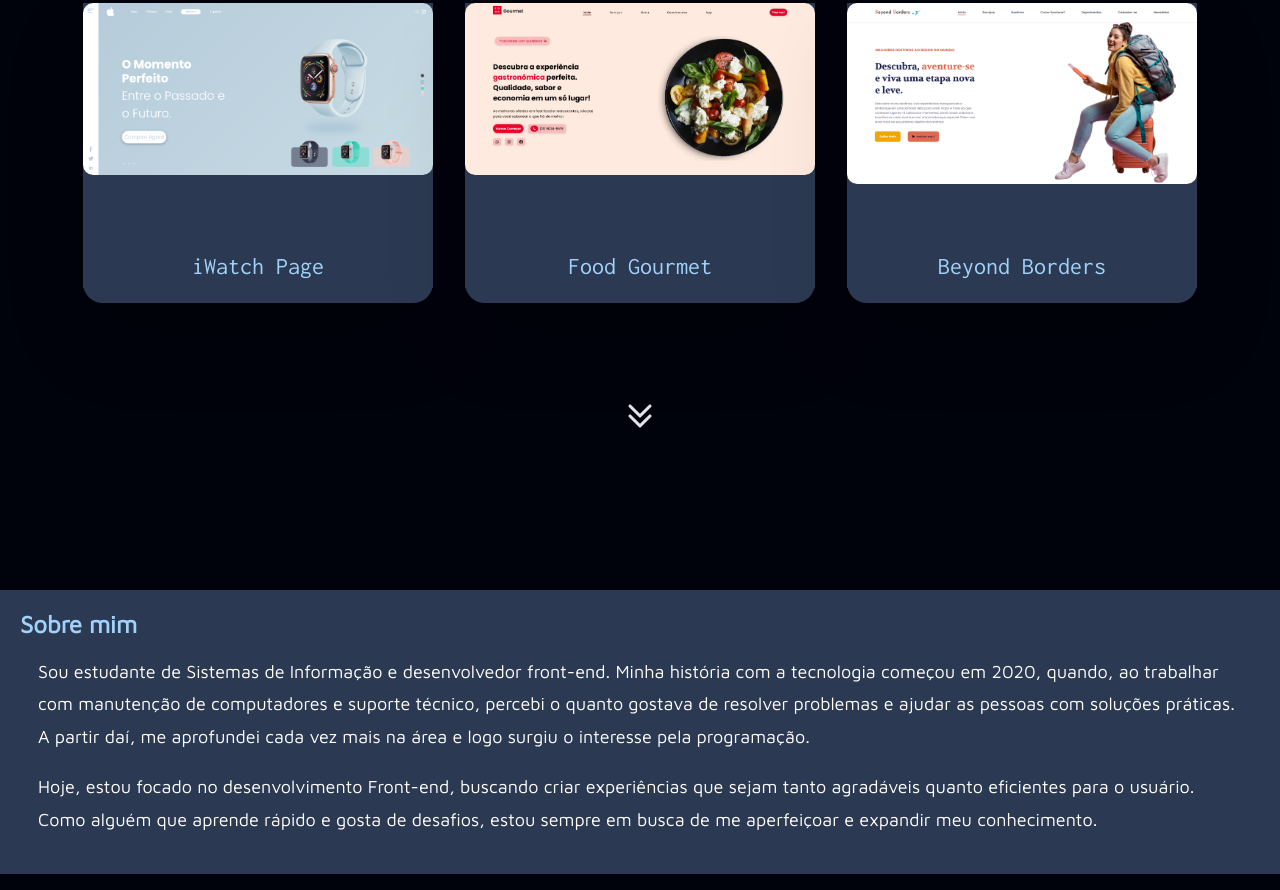
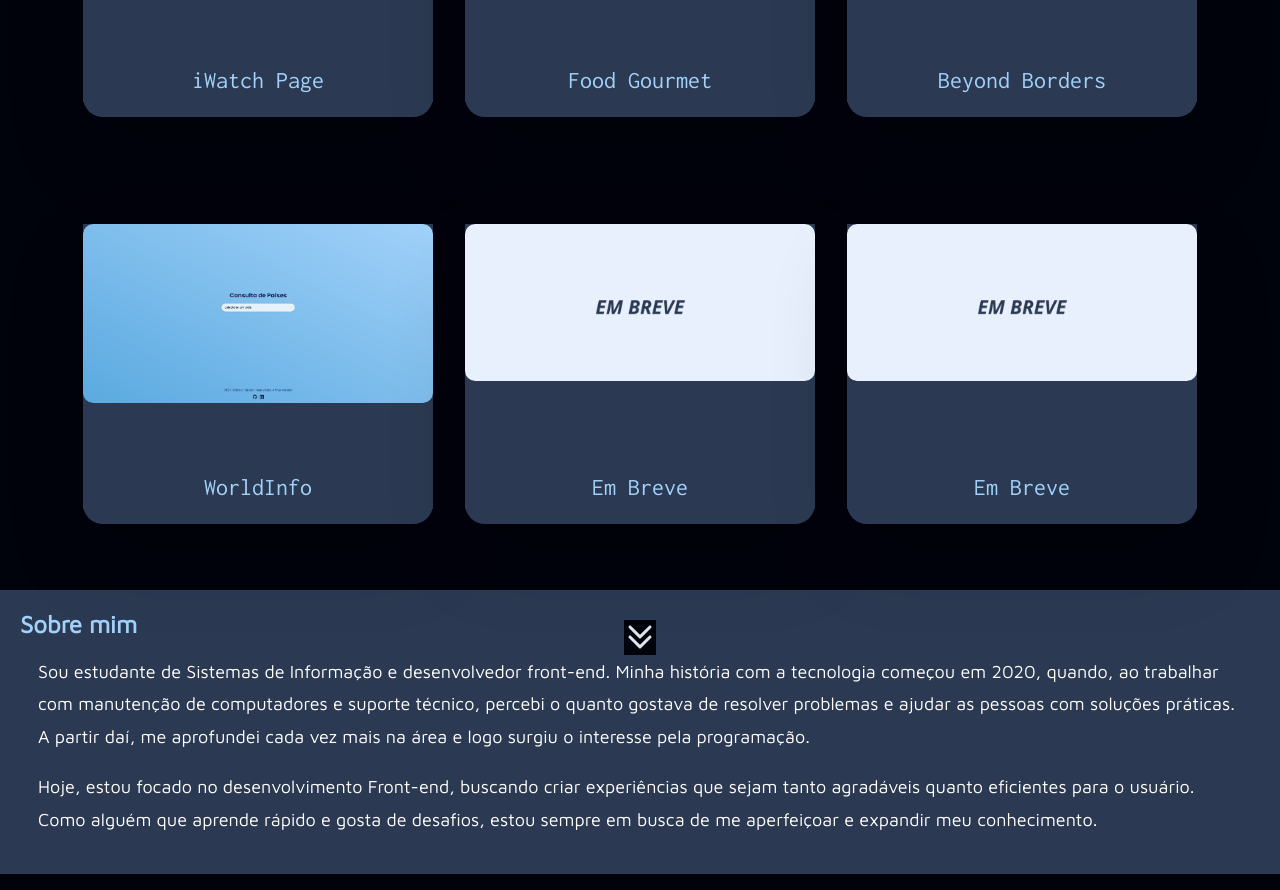
Before and after one commit to ArthMoreira/Meu-Portfolio, a plain HTML site: page index.html in a window 1280 px wide. Shown: the part 1170-2060 px from the top of the page. Drawn offline with Linux system fonts and the light colour scheme.

Commit message:
Novo projeto e banners adicionados!

```diff
--- a/index.html
+++ b/index.html
@@ -67,7 +67,7 @@
 
                 <div class="card desktop">
                     <div class="img-box">
-                        <img src="icons/iWatch.png">
+                        <img src="icons/iWatch.png" alt="Apple Watch">
                     </div>
                     <div class="content">
                         <h2>iWatch Page</h2>
@@ -84,7 +84,7 @@
 
                 <div class="card desktop">
                     <div class="img-box">
-                        <img src="icons/Gourmet Food.webp">
+                        <img src="icons/Gourmet Food.webp" alt="Food-Gourmet">
                     </div>
                     <div class="content">
                         <h2>Food Gourmet</h2>
@@ -101,7 +101,7 @@
 
                 <div class="card desktop">
                     <div class="img-box">
-                        <img src="icons/Beyond Borders.png">
+                        <img src="icons/Beyond Borders.png" alt="Beyond-Borders">
                     </div>
                     <div class="content">
                         <h2>Beyond Borders</h2>
@@ -111,6 +111,57 @@
                         <a href="https://github.com/ArthMoreira/Beyond-Borders" target="_blank">GitHub</a>
 
                         <a href="https://arthmoreira.github.io/Beyond-Borders/" target="_blank">Projeto</a>
+
+                        </a>
+                    </div>
+                </div>
+
+                <div class="card desktop">
+                    <div class="img-box">
+                        <img src="icons/WorldInfo.png" alt="WorldInfo">
+                    </div>
+                    <div class="content">
+                        <h2>WorldInfo</h2>
+                        <p>
+                            Aplicação web que utiliza a API REST Countries para mostrar informações detalhadas sobre países.
+                        </p>
+                        <a href="https://github.com/ArthMoreira/WorldInfo" target="_blank">GitHub</a>
+
+                        <a href="https://arthmoreira.github.io/WorldInfo/" target="_blank">Projeto</a>
+
+                        </a>
+                    </div>
+                </div>
+
+                <div class="card desktop">
+                    <div class="img-box">
+                        <img src="icons/Em Breve.png" alt="Em Breve">
+                    </div>
+                    <div class="content">
+                        <h2>Em Breve</h2>
+                        <p>
+                            Construindo algo novo...
+                        </p>
+                        <a href="https://github.com/ArthMoreira/WorldInfo" target="_blank">GitHub</a>
+
+                        <a href="https://www.linkedin.com/in/thurmoreira/" target="_blank">Linkedin</a>
+
+                        </a>
+                    </div>
+                </div>
+
+                <div class="card desktop">
+                    <div class="img-box">
+                        <img src="icons/Em Breve.png" alt="Em Breve">
+                    </div>
+                    <div class="content">
+                        <h2>Em Breve</h2>
+                        <p>
+                            Construindo algo novo...
+                        </p>
+                        <a href="https://github.com/ArthMoreira/WorldInfo" target="_blank">GitHub</a>
+
+                        <a href="https://www.linkedin.com/in/thurmoreira/" target="_blank">Linkedin</a>
 
                         </a>
                     </div>
@@ -148,6 +199,17 @@
                             <a href="https://arthmoreira.github.io/Beyond-Borders/" target="_blank">Ver Projeto</a>
                         </button>
                     </div>
+
+                    <img src="icons/WorldInfo Mobile.png" alt="WorldInfo">
+                    <div class="botões">
+                        <button class="botão">
+                            <a href="https://github.com/ArthMoreira/WorldInfo" target="_blank">GitHub</a>
+                        </button>
+                        <button class="botão">
+                            <a href="https://arthmoreira.github.io/WorldInfo/" target="_blank">Ver Projeto</a>
+                        </button>
+                    </div>
+
                 </div>
             </div>
             <div class="seta2">
--- a/styles.css
+++ b/styles.css
@@ -384,7 +384,6 @@ textarea {
 
   }
 
-
   .principal {
     height: 100vh;
     width: 100%;
@@ -508,7 +507,7 @@ textarea {
 
   .card.desktop {
     display: block;
-    margin-top: 40px;
+    margin-top: 75px;
     background-color: var(--cor-secundária);
 
   }
@@ -629,6 +628,7 @@ textarea {
     height: 100vh;
     width: 100%;
     margin-top: 80px;
+    padding-top: 50px;
 
   }
 
@@ -655,6 +655,7 @@ textarea {
     justify-content: center;
     align-items: center;
     padding: 0;
+    /* margin-top: 90px; */
 
   }
 
```
Also changed, not shown: icons/Em Breve.png (added), icons/WorldInfo Mobile.png (added), icons/WorldInfo.png (added).
